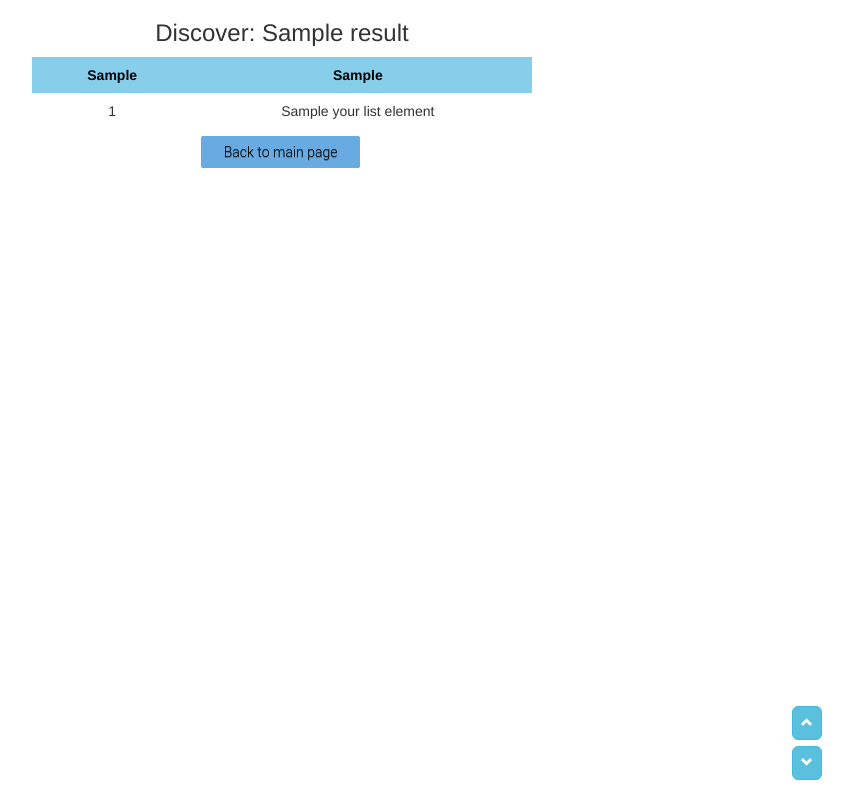
After one commit to meralkilicgil/Flask, a Flask app: template templates/static/TracksAlbums.html in a window 1280 px wide. The commit adds this page. Shown: the whole page, without its empty margins (358-1211 px from the left). Run offline with Flask 2, Linux system fonts and the light colour scheme; the template is opened without the code that fills it: most values are stand-ins (such as "Sample title", 1, 10 or a date in 2020); some libraries are stand-ins or nearby versions.

Commit message:
flask html pages are designed

```diff
--- a/main.py
+++ b/main.py
@@ -91,8 +91,8 @@ def showTopAlbumsOfTag():
         tag = request.form['tag']
         count = request.form['count']
         your_list= showTopAlbumsByTag(tag, count)
-        result = "Top " + count + " albums of tag '" + tag + "'"
-        return render_template('static/Success.html', your_list=your_list, result= result)
+        result = "Top " + count + " albums of '" + tag + "' genre"
+        return render_template('static/TracksAlbums.html', your_list=your_list, result= result, header1= "Artist", header2= "Album")
         #return redirect('http://localhost:3000/discovery', code=301)
 
 @app.route('/discoverTrackByTag', methods=['POST', 'GET'])
@@ -102,8 +102,8 @@ def showTopTracksOfTag():
         tag = request.form['tag']
         count = request.form['count']
         your_list= showTopTracksByTag(tag, count)
-        result = "Top " + count + " tracks of tag '" + tag + "'"
-        return render_template('static/Success.html', your_list=your_list, result= result)
+        result = "Top " + count + " tracks of '" + tag + "' genre"
+        return render_template('static/TracksAlbums.html', your_list=your_list, result= result, header1= "Artist", header2= "Song")
         #return redirect('http://localhost:3000/discovery', code=301)
 
 @app.route('/discoverArtistByTag', methods=['POST', 'GET'])
@@ -158,7 +158,7 @@ def showTopTracksOfCountry():
         country = request.form['country']
         your_list= showTopTracksByCountry(country)
         result = "Top tracks of country '" + country + "'"
-        return render_template('static/Success.html', your_list=your_list, result= result)
+        return render_template('static/TracksAlbums.html', your_list=your_list, result= result, header1= "Artist", header2= "Song")
 
 @app.route('/discoverArtistByCountry', methods=['POST', 'GET'])
 def showTopArtistsOfCountry():
@@ -174,9 +174,12 @@ def printTagInfo():
     global token2
     if request.method == 'POST':
         tag = request.form['tag']
-        your_list = showTagInfo(tag)
-        result = "Information about tag '" + tag + "'"
-        return render_template('static/Success.html', your_list=your_list, result= result)
+        info = showTagInfo(tag)
+        x = info.find('<')
+        if(x > 0):
+            info = info[:x]
+        result = "Information about '" + tag + "' music"
+        return render_template('static/info.html', your_list=info, result= result)
 
 @app.route('/feellucky_tag', methods=['POST', 'GET'])
 def feelLucky():
--- /dev/null
+++ b/templates/static/TracksAlbums.html
@@ -0,0 +1,107 @@
+<!DOCTYPE html>
+<html>
+<title>{{result}}</title>
+<meta name="viewport" content="width=device-width, initial-scale=1">
+<link rel="stylesheet" href="https://www.w3schools.com/w3css/4/w3.css">
+<link rel="stylesheet" href="https://maxcdn.bootstrapcdn.com/font-awesome/4.5.0/css/font-awesome.min.css">
+<link href="https://fonts.googleapis.com/css?family=Merriweather:400,900,900i" rel="stylesheet">
+<link rel="stylesheet" href="https://maxcdn.bootstrapcdn.com/bootstrap/3.3.7/css/bootstrap.min.css">
+<script src="https://ajax.googleapis.com/ajax/libs/jquery/3.2.1/jquery.min.js"></script>
+<script src="https://maxcdn.bootstrapcdn.com/bootstrap/3.3.7/js/bootstrap.min.js"></script>
+<style>
+    input[type="submit"] {
+        display: inline-block;
+        padding: 0.46em 1.6em;
+        border: 0.1em #000000;
+        margin: 0.5em 0.2em 0.5em 0;
+        border-radius: 0.12em;
+        text-decoration: none;
+        font-family: 'Roboto', sans-serif;
+        font-weight: 300;
+        color: black;
+        text-shadow: 0 0.04em 0.04em rgba(0, 0, 0, 0.35);
+        background-color: rgb(104, 171, 226);
+        text-align: center;
+        transition: background-color .3s,
+            opacity .5s, visibility .5s;
+        z-index: 1000;
+    }
+
+    input[type="submit"]:hover {
+        text-shadow: 0 0 2em rgba(255, 255, 255, 1);
+        color: brown;
+        font-weight: 300;
+        cursor: pointer;
+    }
+
+    #to-top {
+        display: none;
+        position: fixed;
+        bottom: 60px;
+        right: 100px;
+        z-index: 99;
+        padding: 8px 8px 10px;
+        font-size: 12px;
+        font-weight: 600;
+        text-transform: lowercase;
+        text-decoration: none;
+        line-height: 12px;
+        cursor: pointer;
+    }
+    #to-bottom {
+        display: none;
+        position: fixed;
+        bottom: 20px;
+        right: 100px;
+        z-index: 99;
+        padding: 8px 8px 10px;
+        font-size: 12px;
+        font-weight: 600;
+        text-transform: lowercase;
+        text-decoration: none;
+        line-height: 12px;
+        cursor: pointer;
+    }
+</style>
+<script>
+    function topFunction() {
+        document.documentElement.scrollTop = 0;
+    }
+    function bottomFunction() {
+        window.scrollTo(0,document.body.scrollHeight);
+    }
+</script>
+
+<body>
+    <div class="w3-container" style="text-align: center;">
+        <h3>Discover: {{result}}</h3>
+        <a onclick="bottomFunction()" id="to-bottom" title="Go to bottom" style="display: block;" class="btn btn-info btn-lg">
+            <span class="glyphicon glyphicon-chevron-down"></span>
+        </a>
+        <table class="w3-table" style="width: 40%; margin: auto;">
+            <thead>
+                <tr class="w3-light-blue">
+                    <th style="text-align: center;">{{header1}}</th style="text-align: center;">
+                    <th style="text-align: center;">{{header2}}</th style="text-align: center;">
+                </tr>
+            </thead>
+            <tbody>
+                {% for your_list_element in your_list %}
+                <tr class="w3-hover-text-blue">
+                    <td style="text-align: center;">{{ your_list_element[0] }} </td>
+                    <td style="text-align: center;">{{ your_list_element[1] }} </td>
+                </tr>
+                {% endfor %}
+            </tbody>
+        </table>
+        <a onclick="topFunction()" id="to-top" title="Go to top" style="display: block;" class="btn btn-info btn-lg">
+            <span class="glyphicon glyphicon-chevron-up"></span>
+        </a>
+        <form action="http://localhost:3000/similar">
+            <input type="submit" value="Back to main page" />
+        </form>
+    </div>
+
+</body>
+
+</html>
--- a/templates/static/src/NavBarItems/Discovery/Discovery.js
+++ b/templates/static/src/NavBarItems/Discovery/Discovery.js
@@ -128,7 +128,7 @@ class Discovery extends React.Component {
                     <div className="selection">
                       <h4>Get info about tag</h4>
                       <form action={`http://localhost:5000/discover${this.state.parentValue}`} method="post">
-                        <FormLabel>Tag <FormControl autoFocus type="text" name="tag"></FormControl> </FormLabel>
+                        <FormLabel> <FormControl autoFocus type="text" name="tag"></FormControl> </FormLabel>
                         <Button block type="submit" className="submitDiscovery">Show </Button>
                       </form>
                     </div>
```
Also changed, not shown: templates/static/Success.html (+85 -37 lines), templates/static/info.html (added, +96 -0 lines).
